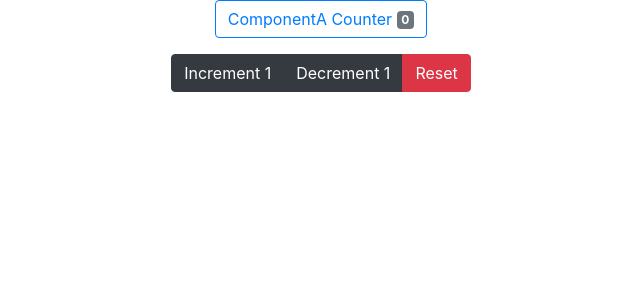
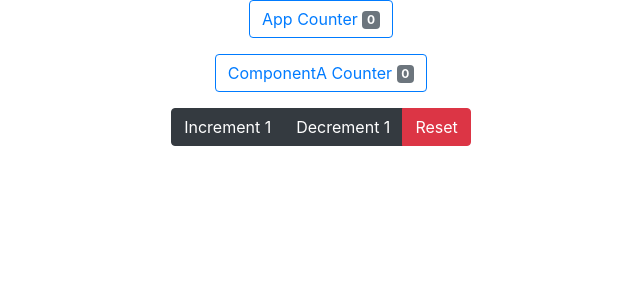
Before and after one commit to LuisGhz/react-4h-course-4, a React (Create React App) app: page / in a window 1280 px wide. Shown: the top 300 px of the page, without its empty margins (319-959 px from the left). Built offline with nearby package versions, Linux system fonts and the light colour scheme.

Commit message:
Show state.counter to compare

```diff
--- a/src/App.js
+++ b/src/App.js
@@ -1,4 +1,5 @@
 import { useReducer, createContext } from 'react';
+import { Button, ButtonGroup, Badge } from 'reactstrap';
 import './App.css';
 import ComponentA from 'components/ComponentA';
 
@@ -25,6 +26,12 @@ function App() {
 
   return (
     <div className="App">
+      <ButtonGroup>
+        <Button color="primary" outline >
+          App Counter <Badge color="secondary">{ state.counter }</Badge>
+        </Button>
+      </ButtonGroup>
+      <p></p>
       <CounterContext.Provider value={{ counter: state, dispatch }} >
         <ComponentA />
       </CounterContext.Provider>
```
